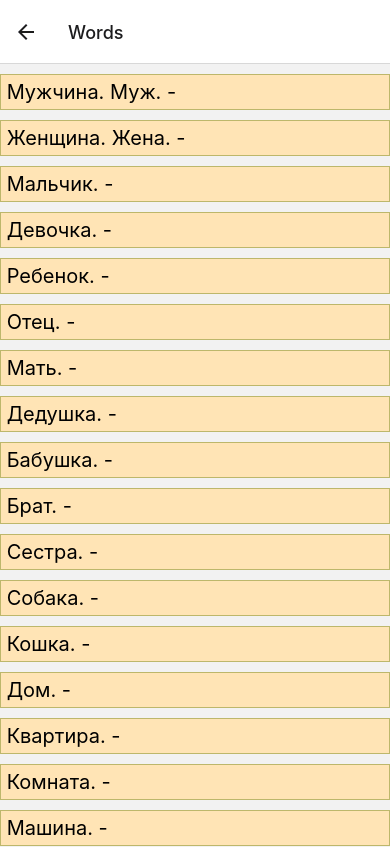
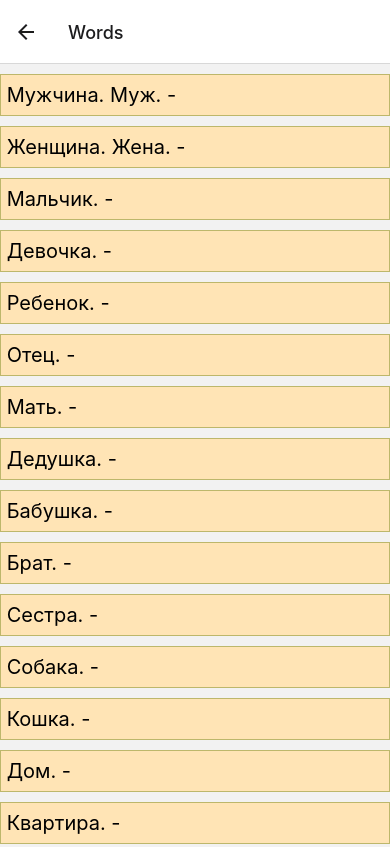
Before and after one commit to maxtish/Wochentage-App, a React Native app: screen /Words in a window 390 px wide. Shown: the top 847 px of the page. Built offline with nearby package versions, Linux system fonts and the light colour scheme.

Commit message:
fix style

```diff
--- a/src/components/Words.tsx
+++ b/src/components/Words.tsx
@@ -42,6 +42,7 @@ const styles = StyleSheet.create({
     borderColor: "#BDB76B",
     borderWidth: 1,
     flexWrap: "wrap",
+    alignItems: "center",
   },
   ButtonItemsDe: {
     opacity: 0,
@@ -49,7 +50,7 @@ const styles = StyleSheet.create({
   },
   itemsDe: {
     fontWeight: "600",
-    fontSize: 20,
+    fontSize: 25,
   },
   itemsRus: {
     fontSize: 20,
```
